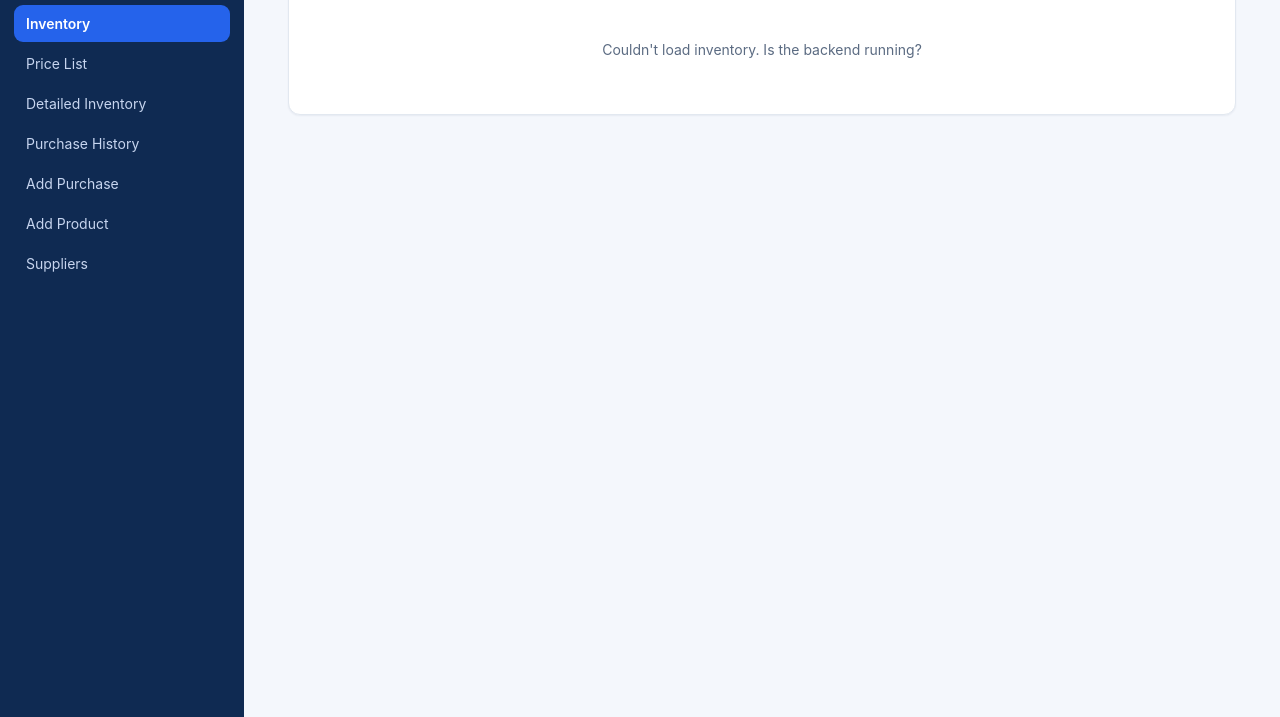
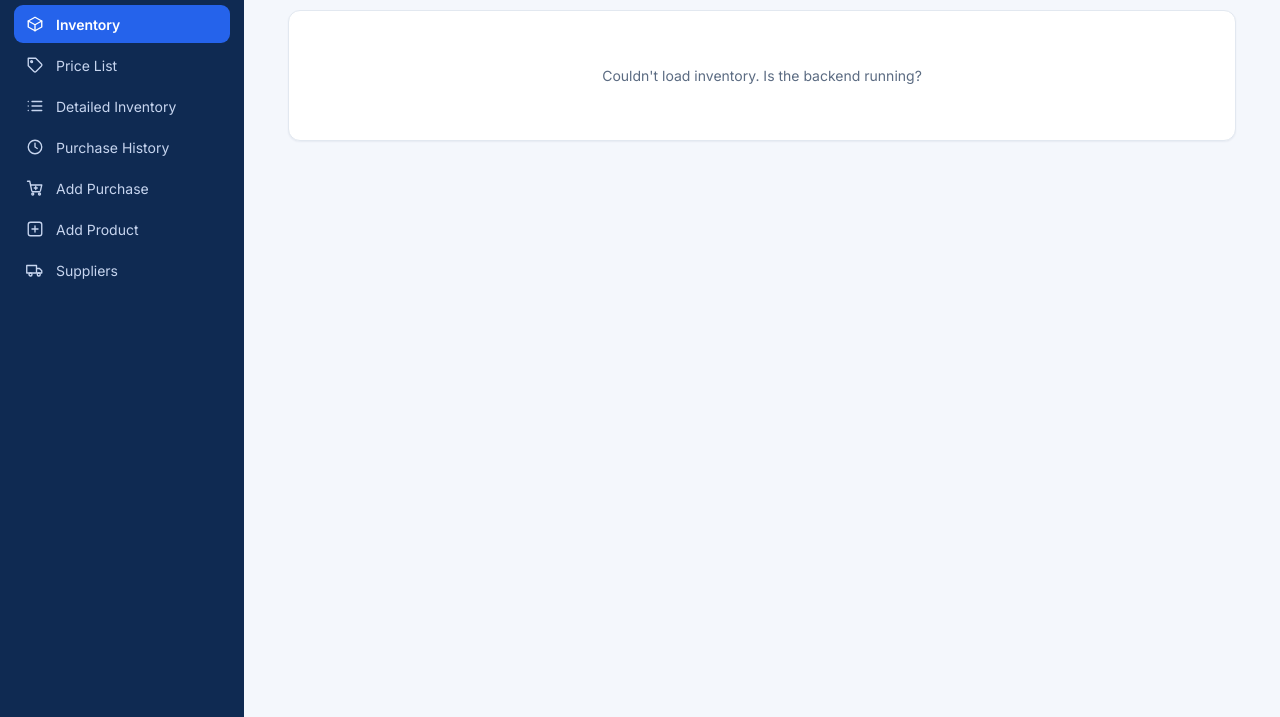
Before and after one commit to shanezehra024-creator/AQ-Database, a plain HTML site: page frontend/index.html in a window 1280 px wide. Shown: the part 83-800 px from the top of the page. Drawn offline with Linux system fonts and the light colour scheme; no server answers.

Commit message:
Update title and sidebar structure in index.html

```diff
--- a/frontend/index.html
+++ b/frontend/index.html
@@ -3,7 +3,10 @@
 <head>
 <meta charset="UTF-8">
 <meta name="viewport" content="width=device-width, initial-scale=1.0">
-<title>Shop Inventory System</title>
+<title>Spare Parts - Inventory Manager</title>
+<link rel="preconnect" href="https://fonts.googleapis.com">
+<link rel="preconnect" href="https://fonts.gstatic.com" crossorigin>
+<link href="https://fonts.googleapis.com/css2?family=Inter:wght@400;500;600;700&display=swap" rel="stylesheet">
 <link rel="stylesheet" href="css/style.css">
 </head>
 <body>
@@ -13,22 +16,47 @@
   <aside class="sidebar">
     <div class="brand">
       <span class="brand-mark">SP</span>
-      <span class="brand-name">Spare Parts</span>
+      <span>
+        <span class="brand-name">Spare Parts</span>
+        <span class="brand-sub">Inventory manager</span>
+      </span>
     </div>
     <nav class="nav">
-      <button class="nav-link active" data-page="inventory">Inventory</button>
-      <button class="nav-link" data-page="prices">Price List</button>
-      <button class="nav-link" data-page="detailed">Detailed Inventory</button>
-      <button class="nav-link" data-page="history">Purchase History</button>
-      <button class="nav-link" data-page="add-purchase">Add Purchase</button>
-      <button class="nav-link" data-page="add-product">Add Product</button>
-      <button class="nav-link" data-page="suppliers">Suppliers</button>
+      <button class="nav-link active" data-page="inventory">
+        <svg viewBox="0 0 24 24" fill="none" stroke="currentColor" stroke-width="1.8" stroke-linecap="round" stroke-linejoin="round" aria-hidden="true"><path d="M21 8l-9-5-9 5v8l9 5 9-5z"/><path d="M3 8l9 5 9-5M12 13v8"/></svg>
+        Inventory
+      </button>
+      <button class="nav-link" data-page="prices">
+        <svg viewBox="0 0 24 24" fill="none" stroke="currentColor" stroke-width="1.8" stroke-linecap="round" stroke-linejoin="round" aria-hidden="true"><path d="M20.6 13.4l-7.2 7.2a2 2 0 0 1-2.8 0L3 13V3h10l7.6 7.6a2 2 0 0 1 0 2.8z"/><circle cx="7.5" cy="7.5" r="1.2"/></svg>
+        Price List
+      </button>
+      <button class="nav-link" data-page="detailed">
+        <svg viewBox="0 0 24 24" fill="none" stroke="currentColor" stroke-width="1.8" stroke-linecap="round" stroke-linejoin="round" aria-hidden="true"><path d="M8 6h13M8 12h13M8 18h13M3 6h.01M3 12h.01M3 18h.01"/></svg>
+        Detailed Inventory
+      </button>
+      <button class="nav-link" data-page="history">
+        <svg viewBox="0 0 24 24" fill="none" stroke="currentColor" stroke-width="1.8" stroke-linecap="round" stroke-linejoin="round" aria-hidden="true"><circle cx="12" cy="12" r="9"/><path d="M12 7v5l3 2"/></svg>
+        Purchase History
+      </button>
+      <button class="nav-link" data-page="add-purchase">
+        <svg viewBox="0 0 24 24" fill="none" stroke="currentColor" stroke-width="1.8" stroke-linecap="round" stroke-linejoin="round" aria-hidden="true"><circle cx="9" cy="20" r="1.3"/><circle cx="18" cy="20" r="1.3"/><path d="M2 3h3l2.6 12.4a2 2 0 0 0 2 1.6h7.7a2 2 0 0 0 2-1.5L21 8H6M13 10v4M11 12h4"/></svg>
+        Add Purchase
+      </button>
+      <button class="nav-link" data-page="add-product">
+        <svg viewBox="0 0 24 24" fill="none" stroke="currentColor" stroke-width="1.8" stroke-linecap="round" stroke-linejoin="round" aria-hidden="true"><rect x="3" y="3" width="18" height="18" rx="3"/><path d="M12 8v8M8 12h8"/></svg>
+        Add Product
+      </button>
+      <button class="nav-link" data-page="suppliers">
+        <svg viewBox="0 0 24 24" fill="none" stroke="currentColor" stroke-width="1.8" stroke-linecap="round" stroke-linejoin="round" aria-hidden="true"><path d="M1 6h13v10H1zM14 10h4l3 3v3h-7"/><circle cx="6" cy="18" r="2"/><circle cx="17" cy="18" r="2"/></svg>
+        Suppliers
+      </button>
     </nav>
   </aside>
 
   <main class="content">
     <header class="topbar">
       <h1 id="page-title">Inventory</h1>
+      <p id="page-sub" class="page-sub"></p>
     </header>
 
     <div id="alert-box" class="alert-box hidden"></div>
```
